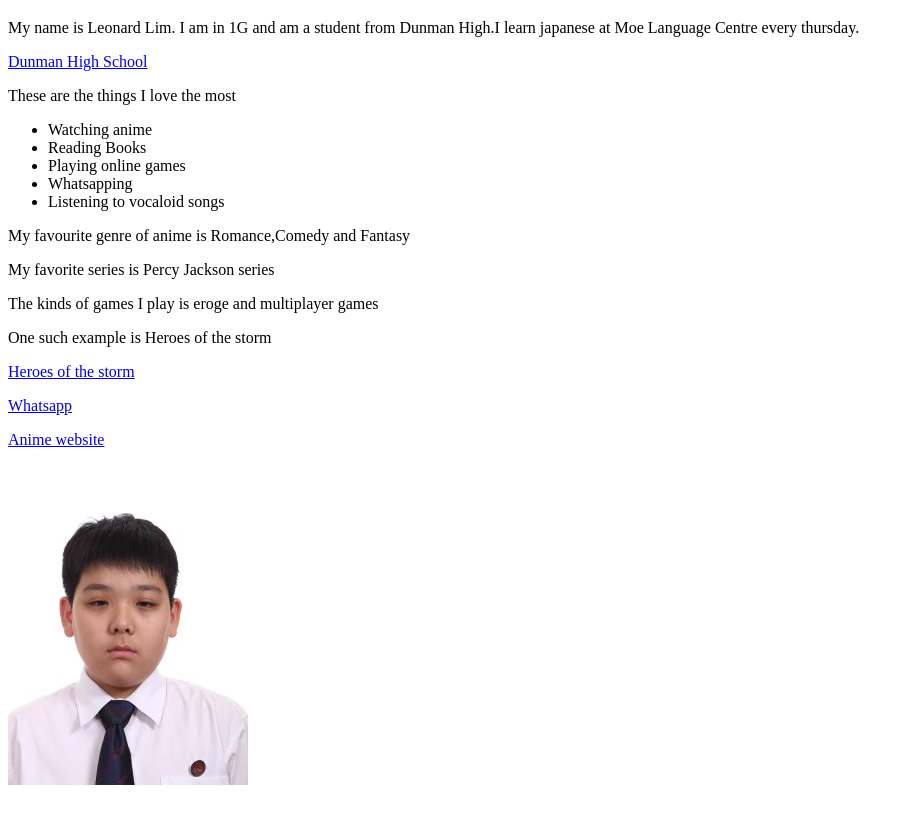
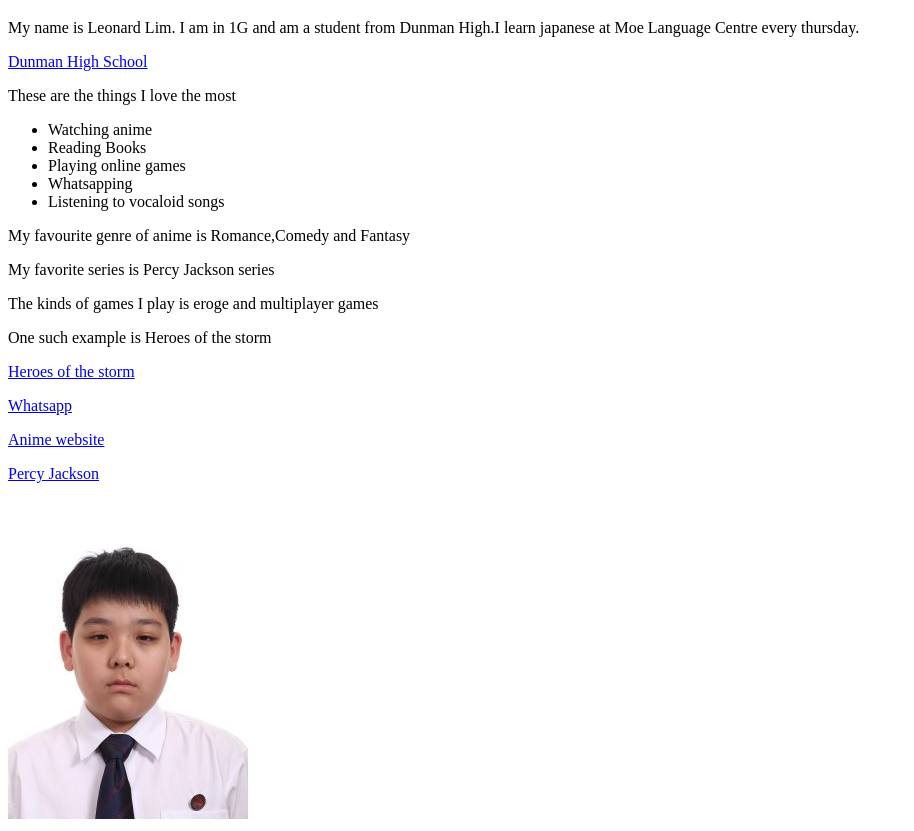
Before and after one commit to Kagamine-Len/Kagamine-len.github.io, a plain HTML site: page index.html in a window 1280 px wide. Shown: the part 61-892 px from the top of the page, without its empty margins (0-914 px from the left). Before the commit the page ends 858 px from the top, so only its background shows below. Drawn offline with Linux system fonts and the light colour scheme.

Commit message:
Update index.html

```diff
--- a/index.html
+++ b/index.html
@@ -21,6 +21,7 @@
   </p>
   <p><a href =https://www.whatsapp.com/download/>Whatsapp</a></p>
   <p><a href =https://ww1.gogoanime.io>Anime website</a></p>
+     <p><a href =https://en.wikipedia.org/wiki/Percy_Jackson/>Percy Jackson</a></p>
 <img src="photo.jpg"/>
 </body>
 </html>
```
